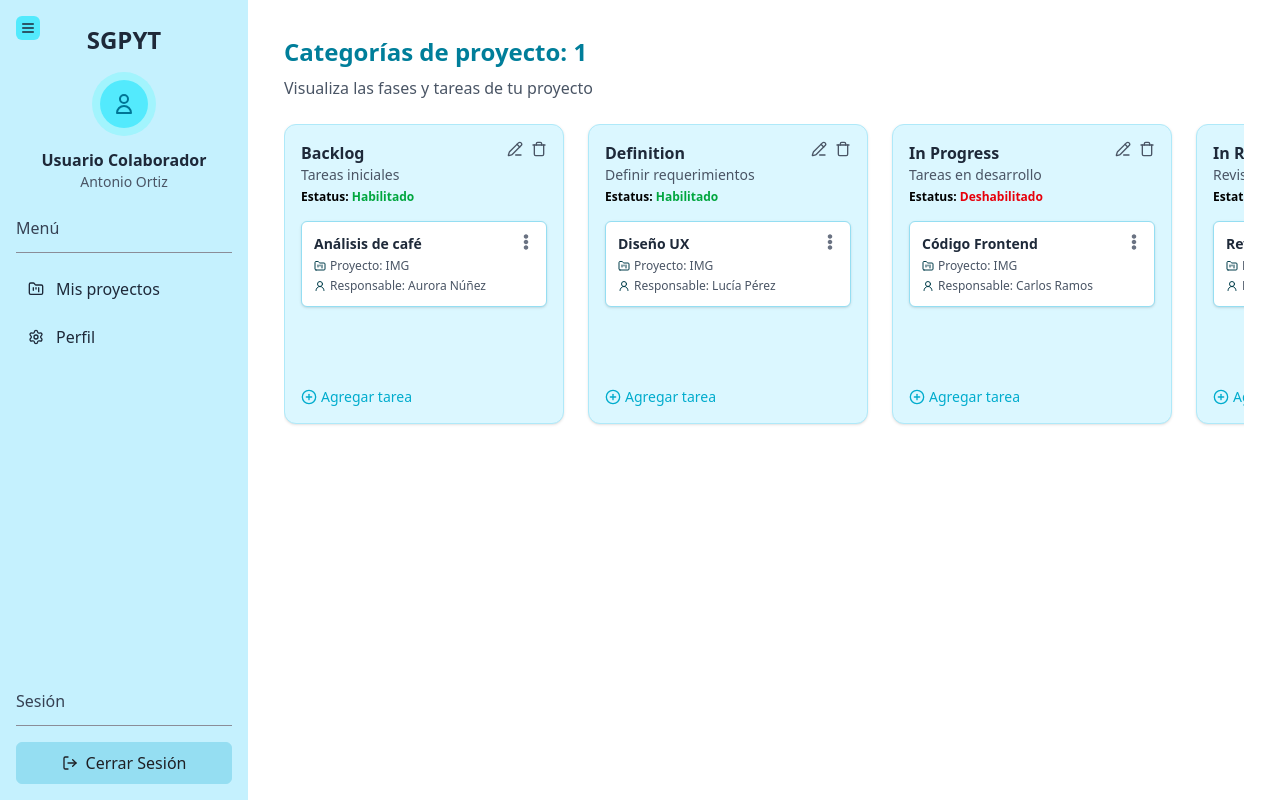
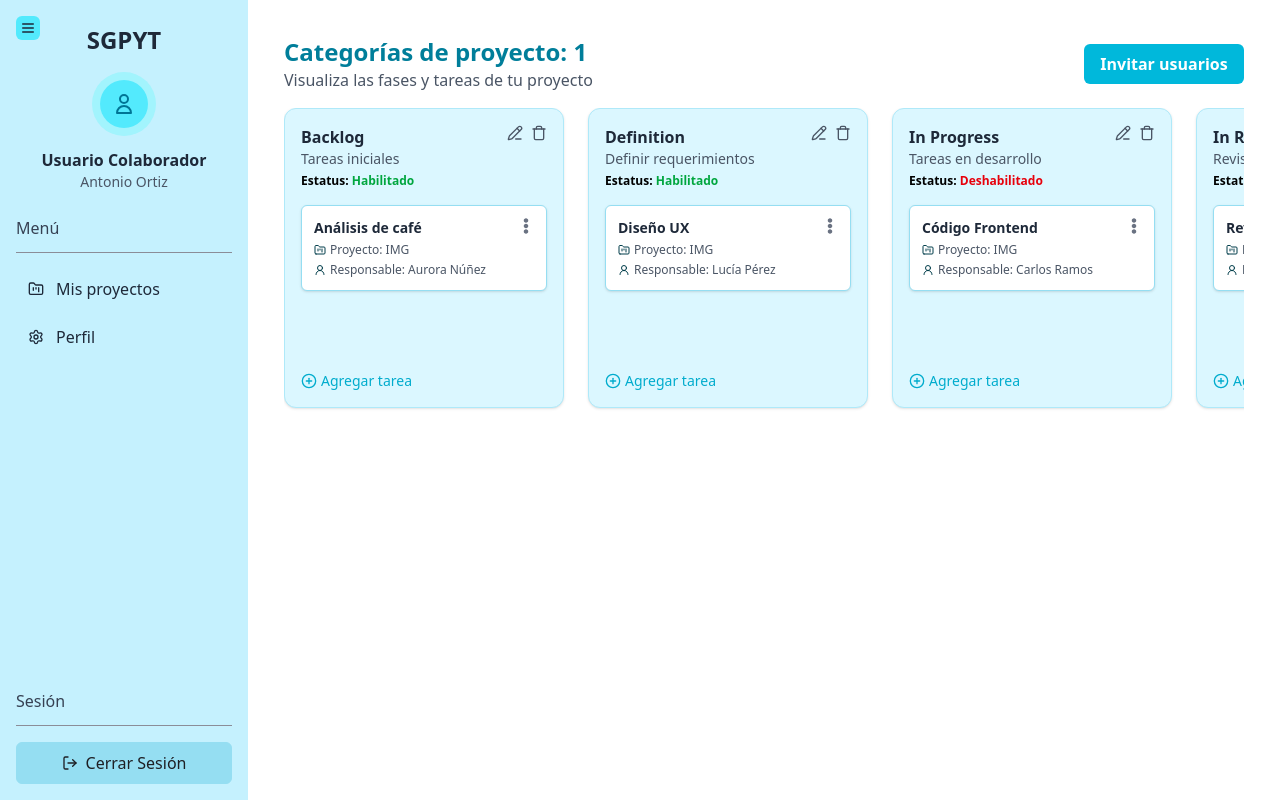
Before and after one commit to JulioCesarGutierrezRojas/SDGPYT, a React (Vite) app in the folder frontend/: page /user/adminCategorias/1 in a window 1280 px wide. Built offline with nearby package versions, Linux system fonts and the light colour scheme.

Commit message:
DWII-58 ADD: boton de invitar usuarios en pantalla para lider de un proyecto y cambios en la vista de categorias

```diff
--- a/frontend/src/modules/admin/views/ListarCategoriasTotales.jsx
+++ b/frontend/src/modules/admin/views/ListarCategoriasTotales.jsx
@@ -1,12 +1,13 @@
 import { useState, useEffect } from "react";
-import { PencilLine, Trash, PlusCircle, User2, FolderKanban, } from "lucide-react";
+import { PencilLine, Trash, PlusCircle, User2, FolderKanban } from "lucide-react";
 import { FaEllipsisV } from "react-icons/fa";
 import ModalCrearCategoria from "../../../components/ModalCrearCategoria";
 import ModalCrearTarea from "../../../components/ModalCrearTarea";
 import ModalDetalleTarea from "../../../components/ModalDetalleTarea";
 import { useParams } from "react-router-dom";
+import { DragDropContext, Droppable, Draggable } from "@hello-pangea/dnd";
 
-const ListarCategoriasTotales = () => {
+const AdminCategories = () => {
   const { proyectoId } = useParams();
   const nombreProyecto = "IMG";
 
@@ -80,7 +81,6 @@ const ListarCategoriasTotales = () => {
     setMostrarModalTarea(true);
   };
 
-  // Agregar tarea
   const handleAgregarTarea = (nuevaTarea) => {
     const responsable = usuarios.find(u => u.id === nuevaTarea.usuario)?.nombre || "Pendiente";
 
@@ -94,15 +94,13 @@ const ListarCategoriasTotales = () => {
       id: Date.now(),
       categoria: categoriaParaNuevaTarea,
       responsable,
-      titulo: nuevaTarea.nombre,  // Aquí convierto nombre en titulo para mostrar
+      titulo: nuevaTarea.nombre,
     };
 
     setTareas((prev) => [...prev, tareaFormateada]);
-
     setMostrarModalTarea(false);
     setCategoriaParaNuevaTarea(null);
   };
-
 
   const abrirModalDetalleTarea = (tarea) => {
     setTareaSeleccionada({
@@ -122,81 +120,93 @@ const ListarCategoriasTotales = () => {
     }
   };
 
-  // Guardar cambios en tarea
   const handleGuardarCambiosTarea = (tareaActualizada) => {
     setTareas((prevTareas) =>
       prevTareas.map((t) =>
         t.id === tareaActualizada.id ? tareaActualizada : t
       )
     );
+    cerrarModalDetalleTarea();
+  };
 
-    cerrarModalDetalleTarea();
+  // Manejo de drag and drop
+  const onDragEnd = (result) => {
+    const { source, destination } = result;
+
+    if (!destination ||
+      (source.droppableId === destination.droppableId && source.index === destination.index)
+    ) {
+      return;
+    }
+
+    const tareasFiltradas = tareas.filter(t => t.categoria === source.droppableId);
+    const [tareaMovida] = tareasFiltradas.splice(source.index, 1);
+    tareaMovida.categoria = destination.droppableId;
+
+    const nuevasTareas = tareas
+      .filter(t => t.id !== tareaMovida.id)
+      .concat(tareaMovida);
+
+    setTareas(nuevasTareas);
   };
 
   return (
     <div className="p-3 relative">
-      <h2 className="text-2xl font-bold text-[var(--color-azul-900)] mb-2">Categorías de proyecto: {proyectoId}</h2>
-      <p className="text-gray-600 mb-6">
-        Visualiza las fases y tareas de tu proyecto
-      </p>
+      <div className="flex justify-between items-center mb-4">
+        <div>
+          <h2 className="text-2xl font-bold text-[var(--color-azul-900)]">Categorías de proyecto: {proyectoId}</h2>
+          <p className="text-gray-600">Visualiza las fases y tareas de tu proyecto</p>
+        </div>
+      </div>
 
+      <div className={`${(mostrarModalCategoria || mostrarModalTarea || tareaSeleccionada) ? "blur-md" : ""}`}>
+        <DragDropContext onDragEnd={onDragEnd}>
+          <div className="overflow-x-auto scroll-cyan">
+            <div className="flex gap-6 w-max pb-4 overflow-x-auto">
+              {categorias.map((categoria) => (
+                <Droppable key={categoria.id} droppableId={categoria.id}>
+                  {(provided) => (
                     <div
-        className={
-          `overflow-x-auto scroll-cyan transition-all duration-200
-          ${(mostrarModalCategoria || mostrarModalTarea || tareaSeleccionada) ? "blur-md" : ""
-        }`}
-      >
-        <div className="flex gap-6 w-max pb-4">
-          {categorias.map((categoria) => (
-            <div
-              key={categoria.id}
-              className="min-w-[280px] max-w-xs h-[300px] bg-[var(--color-azul-100)] border border-[var(--color-azul-300)] rounded-xl shadow-sm p-4 flex flex-col"
+                      ref={provided.innerRef}
+                      {...provided.droppableProps}
+                      className="min-w-[280px] max-w-xs min-h-[300px] bg-[var(--color-azul-100)] border border-[var(--color-azul-300)] rounded-xl shadow-sm p-4 flex flex-col"
                     >
                       <div className="flex justify-between items-start mb-4">
                         <div>
-                  <h3 className="text-base font-semibold text-gray-800">
-                    {categoria.nombre}
-                  </h3>
+                          <h3 className="text-base font-semibold text-gray-800">{categoria.nombre}</h3>
                           <p className="text-sm text-gray-600">{categoria.descripcion}</p>
                           <p className="text-xs font-semibold mt-1">
-                    Estatus: <span className={`${categoria.estatus === "Habilitado" ? "text-green-600" : "text-red-600"}`}>{categoria.estatus}</span>
+                            Estatus:{" "}
+                            <span className={categoria.estatus === "Habilitado" ? "text-green-600" : "text-red-600"}>
+                              {categoria.estatus}
+                            </span>
                           </p>
                         </div>
                         <div className="flex items-center gap-2">
-                  <button
-                    onClick={() => handleEditarCategoria(categoria)}
-                    className="text-gray-600 hover:text-gray-800"
-                    title="Editar categoría"
-                  >
+                          <button onClick={() => handleEditarCategoria(categoria)} className="text-gray-600 hover:text-gray-800">
                             <PencilLine className="w-4 h-4" />
                           </button>
-                  <button
-                    onClick={() => handleEliminarCategoria(categoria.id)}
-                    className="text-gray-600 hover:text-red-600"
-                    title="Eliminar categoría"
-                  >
+                          <button onClick={() => handleEliminarCategoria(categoria.id)} className="text-gray-600 hover:text-red-600">
                             <Trash className="w-4 h-4" />
                           </button>
                         </div>
                       </div>
 
                       <div className="flex flex-col gap-3 mb-4">
-                {tareas.filter((t) => t.categoria === categoria.id).length === 0 && (
-                  <p className="text-sm text-gray-500">No hay tareas</p>
-                )}
-
                         {tareas
-                  .filter((tarea) => tarea.categoria === categoria.id)
-                  .map((tarea) => (
-                    <div key={tarea.id} className="relative">
-                      <div className="bg-white border border-[var(--color-azul-400)] rounded-md p-3 shadow-sm">
+                          .filter((t) => t.categoria === categoria.id)
+                          .map((tarea, index) => (
+                            <Draggable key={tarea.id} draggableId={tarea.id.toString()} index={index}>
+                              {(provided) => (
+                                <div
+                                  ref={provided.innerRef}
+                                  {...provided.draggableProps}
+                                  {...provided.dragHandleProps}
+                                  className="bg-white border border-[var(--color-azul-400)] rounded-md p-3 shadow-sm"
+                                >
                                   <div className="flex justify-between items-start mb-1">
                                     <h4 className="text-sm font-bold text-gray-800">{tarea.titulo}</h4>
-                          <button
-                            onClick={() => abrirModalDetalleTarea(tarea)}
-                            className="text-gray-500 hover:text-gray-800"
-                            title="Ver detalles"
-                          >
+                                    <button onClick={() => abrirModalDetalleTarea(tarea)} className="text-gray-500 hover:text-gray-800">
                                       <FaEllipsisV />
                                     </button>
                                   </div>
@@ -209,18 +219,21 @@ const ListarCategoriasTotales = () => {
                                     <span>Responsable: {tarea.responsable}</span>
                                   </div>
                                 </div>
-                    </div>
+                              )}
+                            </Draggable>
                           ))}
+                        {provided.placeholder}
                       </div>
 
                       <button
                         onClick={() => abrirModalNuevaTarea(categoria.id)}
                         className="flex items-center gap-1 text-sm text-[var(--color-azul-800)] hover:underline mt-auto"
                       >
-                <PlusCircle className="w-4 h-4" />
-                Agregar tarea
+                        <PlusCircle className="w-4 h-4" /> Agregar tarea
                       </button>
                     </div>
+                  )}
+                </Droppable>
               ))}
 
               <div
@@ -231,6 +244,8 @@ const ListarCategoriasTotales = () => {
                 <PlusCircle className="w-6 h-6 text-[var(--color-azul-800)]" />
               </div>
             </div>
+          </div>
+        </DragDropContext>
       </div>
 
       <ModalCrearCategoria
@@ -266,4 +281,4 @@ const ListarCategoriasTotales = () => {
   );
 };
 
-export default ListarCategoriasTotales;
+export default AdminCategories;
--- /dev/null
+++ b/frontend/src/modules/user/components/ModalInvitarUsuarios.jsx
@@ -0,0 +1,49 @@
+import { useState } from "react";
+
+const ModalInvitarUsuarios = ({ visible, onClose, onInvitar }) => {
+  const [correos, setCorreos] = useState("");
+
+  if (!visible) return null;
+
+  const handleEnviar = () => {
+    const listaCorreos = correos.split(",").map(c => c.trim()).filter(Boolean);
+    if (listaCorreos.length === 0) {
+      alert("Agrega al menos un correo válido.");
+      return;
+    }
+    onInvitar(listaCorreos);
+    setCorreos("");
+    onClose();
+  };
+
+  return (
+    <div className="fixed inset-0 bg-black/40 bg-opacity-40 flex justify-center items-center z-50">
+      <div className="bg-white rounded-lg p-6 w-[400px] shadow-lg">
+        <h3 className="text-lg font-semibold mb-4">Invitar usuarios al proyecto</h3>
+        <textarea
+          value={correos}
+          onChange={(e) => setCorreos(e.target.value)}
+          placeholder="Escribe los correos separados por comas"
+          className="w-full border border-gray-300 rounded-md p-2 mb-4 text-sm focus:bg-white focus:outline-none focus:ring-2 focus:ring-cyan-500"
+          rows={4}
+        />
+        <div className="flex justify-end gap-2">
+          <button
+            onClick={onClose}
+            className="px-3 py-1 border rounded-md text-gray-600 hover:bg-gray-200"
+          >
+            Cancelar
+          </button>
+          <button
+            onClick={handleEnviar}
+            className="px-3 py-1 bg-cyan-500 text-white rounded-md hover:bg-cyan-700"
+          >
+            Enviar invitaciones
+          </button>
+        </div>
+      </div>
+    </div>
+  );
+};
+
+export default ModalInvitarUsuarios;
--- a/frontend/src/modules/user/views/AdminCategories.jsx.jsx
+++ b/frontend/src/modules/user/views/AdminCategories.jsx.jsx
@@ -1,10 +1,12 @@
 import { useState, useEffect } from "react";
-import { PencilLine, Trash, PlusCircle, User2, FolderKanban, } from "lucide-react";
+import { PencilLine, Trash, PlusCircle, User2, FolderKanban } from "lucide-react";
 import { FaEllipsisV } from "react-icons/fa";
 import ModalCrearCategoria from "../../../components/ModalCrearCategoria";
 import ModalCrearTarea from "../../../components/ModalCrearTarea";
 import ModalDetalleTarea from "../../../components/ModalDetalleTarea";
+import ModalInvitarUsuarios from "../components/ModalInvitarUsuarios";
 import { useParams } from "react-router-dom";
+import { DragDropContext, Droppable, Draggable } from "@hello-pangea/dnd";
 
 const AdminCategories = () => {
   const { proyectoId } = useParams();
@@ -31,6 +33,7 @@ const AdminCategories = () => {
   const [mostrarModalTarea, setMostrarModalTarea] = useState(false);
   const [categoriaParaNuevaTarea, setCategoriaParaNuevaTarea] = useState(null);
   const [tareaSeleccionada, setTareaSeleccionada] = useState(null);
+  const [mostrarModalInvitar, setMostrarModalInvitar] = useState(false);
 
   const usuarios = [
     { id: "u1", nombre: "Aurora Núñez" },
@@ -80,7 +83,6 @@ const AdminCategories = () => {
     setMostrarModalTarea(true);
   };
 
-  // Agregar tarea
   const handleAgregarTarea = (nuevaTarea) => {
     const responsable = usuarios.find(u => u.id === nuevaTarea.usuario)?.nombre || "Pendiente";
 
@@ -94,15 +96,13 @@ const AdminCategories = () => {
       id: Date.now(),
       categoria: categoriaParaNuevaTarea,
       responsable,
-      titulo: nuevaTarea.nombre,  // Aquí convierto nombre en titulo para mostrar
+      titulo: nuevaTarea.nombre,
     };
 
     setTareas((prev) => [...prev, tareaFormateada]);
-
     setMostrarModalTarea(false);
     setCategoriaParaNuevaTarea(null);
   };
-
 
   const abrirModalDetalleTarea = (tarea) => {
     setTareaSeleccionada({
@@ -122,81 +122,99 @@ const AdminCategories = () => {
     }
   };
 
-  // Guardar cambios en tarea
   const handleGuardarCambiosTarea = (tareaActualizada) => {
     setTareas((prevTareas) =>
       prevTareas.map((t) =>
         t.id === tareaActualizada.id ? tareaActualizada : t
       )
     );
+    cerrarModalDetalleTarea();
+  };
 
-    cerrarModalDetalleTarea();
+  // Manejo de drag and drop
+  const onDragEnd = (result) => {
+    const { source, destination } = result;
+
+    if (!destination ||
+      (source.droppableId === destination.droppableId && source.index === destination.index)
+    ) {
+      return;
+    }
+
+    const tareasFiltradas = tareas.filter(t => t.categoria === source.droppableId);
+    const [tareaMovida] = tareasFiltradas.splice(source.index, 1);
+    tareaMovida.categoria = destination.droppableId;
+
+    const nuevasTareas = tareas
+      .filter(t => t.id !== tareaMovida.id)
+      .concat(tareaMovida);
+
+    setTareas(nuevasTareas);
   };
 
   return (
     <div className="p-3 relative">
-      <h2 className="text-2xl font-bold text-[var(--color-azul-900)] mb-2">Categorías de proyecto: {proyectoId}</h2>
-      <p className="text-gray-600 mb-6">
-        Visualiza las fases y tareas de tu proyecto
-      </p>
+      <div className="flex justify-between items-center mb-4">
+        <div>
+          <h2 className="text-2xl font-bold text-[var(--color-azul-900)]">Categorías de proyecto: {proyectoId}</h2>
+          <p className="text-gray-600">Visualiza las fases y tareas de tu proyecto</p>
+        </div>
+        <button
+          onClick={() => setMostrarModalInvitar(true)}
+          className="bg-cyan-500 text-white px-4 py-2 rounded-md w-40 hover:bg-cyan-600 font-semibold"
+        >
+          Invitar usuarios
+        </button>
+      </div>
 
+      <div className={`${(mostrarModalCategoria || mostrarModalTarea || tareaSeleccionada) ? "blur-md" : ""}`}>
+        <DragDropContext onDragEnd={onDragEnd}>
+          <div className="overflow-x-auto scroll-cyan">
+            <div className="flex gap-6 w-max pb-4 overflow-x-auto">
+              {categorias.map((categoria) => (
+                <Droppable key={categoria.id} droppableId={categoria.id}>
+                  {(provided) => (
                     <div
-        className={
-          `overflow-x-auto scroll-cyan transition-all duration-200
-          ${(mostrarModalCategoria || mostrarModalTarea || tareaSeleccionada) ? "blur-md" : ""
-        }`}
-      >
-        <div className="flex gap-6 w-max pb-4">
-          {categorias.map((categoria) => (
-            <div
-              key={categoria.id}
-              className="min-w-[280px] max-w-xs h-[300px] bg-[var(--color-azul-100)] border border-[var(--color-azul-300)] rounded-xl shadow-sm p-4 flex flex-col"
+                      ref={provided.innerRef}
+                      {...provided.droppableProps}
+                      className="min-w-[280px] max-w-xs min-h-[300px] bg-[var(--color-azul-100)] border border-[var(--color-azul-300)] rounded-xl shadow-sm p-4 flex flex-col"
                     >
                       <div className="flex justify-between items-start mb-4">
                         <div>
-                  <h3 className="text-base font-semibold text-gray-800">
-                    {categoria.nombre}
-                  </h3>
+                          <h3 className="text-base font-semibold text-gray-800">{categoria.nombre}</h3>
                           <p className="text-sm text-gray-600">{categoria.descripcion}</p>
                           <p className="text-xs font-semibold mt-1">
-                    Estatus: <span className={`${categoria.estatus === "Habilitado" ? "text-green-600" : "text-red-600"}`}>{categoria.estatus}</span>
+                            Estatus:{" "}
+                            <span className={categoria.estatus === "Habilitado" ? "text-green-600" : "text-red-600"}>
+                              {categoria.estatus}
+                            </span>
                           </p>
                         </div>
                         <div className="flex items-center gap-2">
-                  <button
-                    onClick={() => handleEditarCategoria(categoria)}
-                    className="text-gray-600 hover:text-gray-800"
-                    title="Editar categoría"
-                  >
+                          <button onClick={() => handleEditarCategoria(categoria)} className="text-gray-600 hover:text-gray-800">
                             <PencilLine className="w-4 h-4" />
                           </button>
-                  <button
-                    onClick={() => handleEliminarCategoria(categoria.id)}
-                    className="text-gray-600 hover:text-red-600"
-                    title="Eliminar categoría"
-                  >
+                          <button onClick={() => handleEliminarCategoria(categoria.id)} className="text-gray-600 hover:text-red-600">
                             <Trash className="w-4 h-4" />
                           </button>
                         </div>
                       </div>
 
                       <div className="flex flex-col gap-3 mb-4">
-                {tareas.filter((t) => t.categoria === categoria.id).length === 0 && (
-                  <p className="text-sm text-gray-500">No hay tareas</p>
-                )}
-
                         {tareas
-                  .filter((tarea) => tarea.categoria === categoria.id)
-                  .map((tarea) => (
-                    <div key={tarea.id} className="relative">
-                      <div className="bg-white border border-[var(--color-azul-400)] rounded-md p-3 shadow-sm">
+                          .filter((t) => t.categoria === categoria.id)
+                          .map((tarea, index) => (
+                            <Draggable key={tarea.id} draggableId={tarea.id.toString()} index={index}>
+                              {(provided) => (
+                                <div
+                                  ref={provided.innerRef}
+                                  {...provided.draggableProps}
+                                  {...provided.dragHandleProps}
+                                  className="bg-white border border-[var(--color-azul-400)] rounded-md p-3 shadow-sm"
+                                >
                                   <div className="flex justify-between items-start mb-1">
                                     <h4 className="text-sm font-bold text-gray-800">{tarea.titulo}</h4>
-                          <button
-                            onClick={() => abrirModalDetalleTarea(tarea)}
-                            className="text-gray-500 hover:text-gray-800"
-                            title="Ver detalles"
-                          >
+                                    <button onClick={() => abrirModalDetalleTarea(tarea)} className="text-gray-500 hover:text-gray-800">
                                       <FaEllipsisV />
                                     </button>
                                   </div>
@@ -209,18 +227,21 @@ const AdminCategories = () => {
                                     <span>Responsable: {tarea.responsable}</span>
                                   </div>
                                 </div>
-                    </div>
+                              )}
+                            </Draggable>
                           ))}
+                        {provided.placeholder}
                       </div>
 
                       <button
                         onClick={() => abrirModalNuevaTarea(categoria.id)}
                         className="flex items-center gap-1 text-sm text-[var(--color-azul-800)] hover:underline mt-auto"
                       >
-                <PlusCircle className="w-4 h-4" />
-                Agregar tarea
+                        <PlusCircle className="w-4 h-4" /> Agregar tarea
                       </button>
                     </div>
+                  )}
+                </Droppable>
               ))}
 
               <div
@@ -231,6 +252,8 @@ const AdminCategories = () => {
                 <PlusCircle className="w-6 h-6 text-[var(--color-azul-800)]" />
               </div>
             </div>
+          </div>
+        </DragDropContext>
       </div>
 
       <ModalCrearCategoria
@@ -262,6 +285,12 @@ const AdminCategories = () => {
           onGuardar={handleGuardarCambiosTarea}
         />
       )}
+
+      <ModalInvitarUsuarios
+        visible={mostrarModalInvitar}
+        onClose={() => setMostrarModalInvitar(false)}
+        onInvitar={(correos) => console.log("Invitar a:", correos)}
+      />
     </div>
   );
 };
```
Lines whose indentation alone changed are shown as unchanged.
